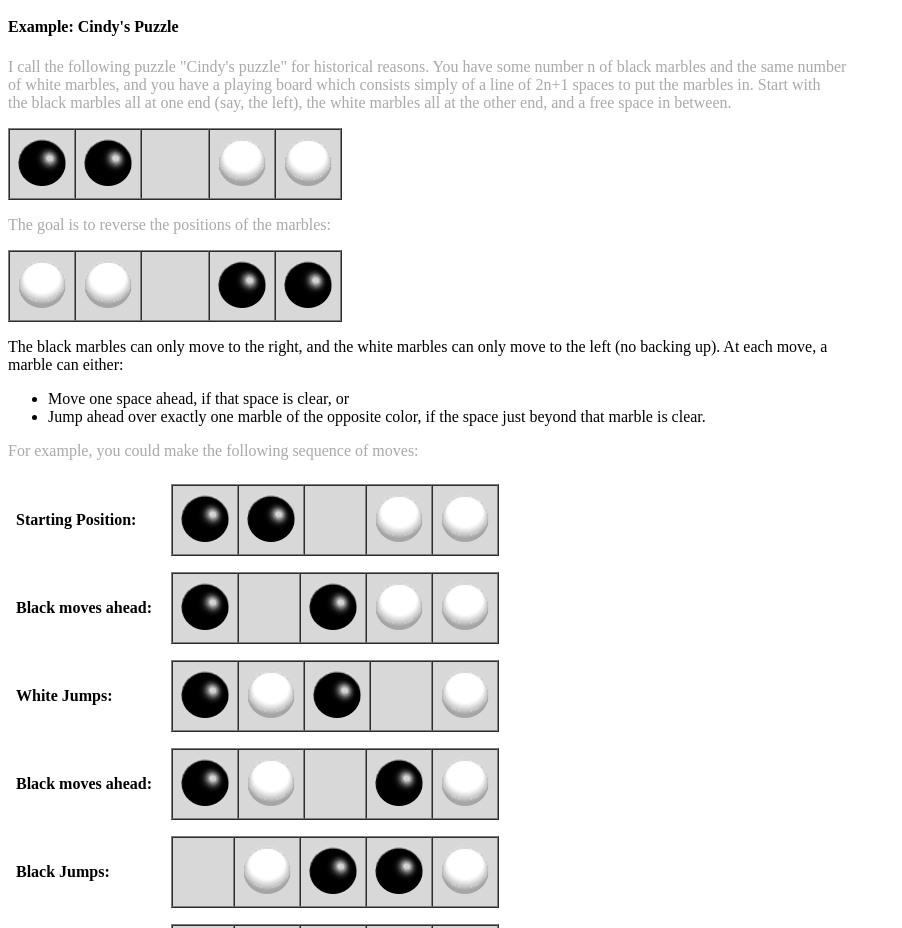
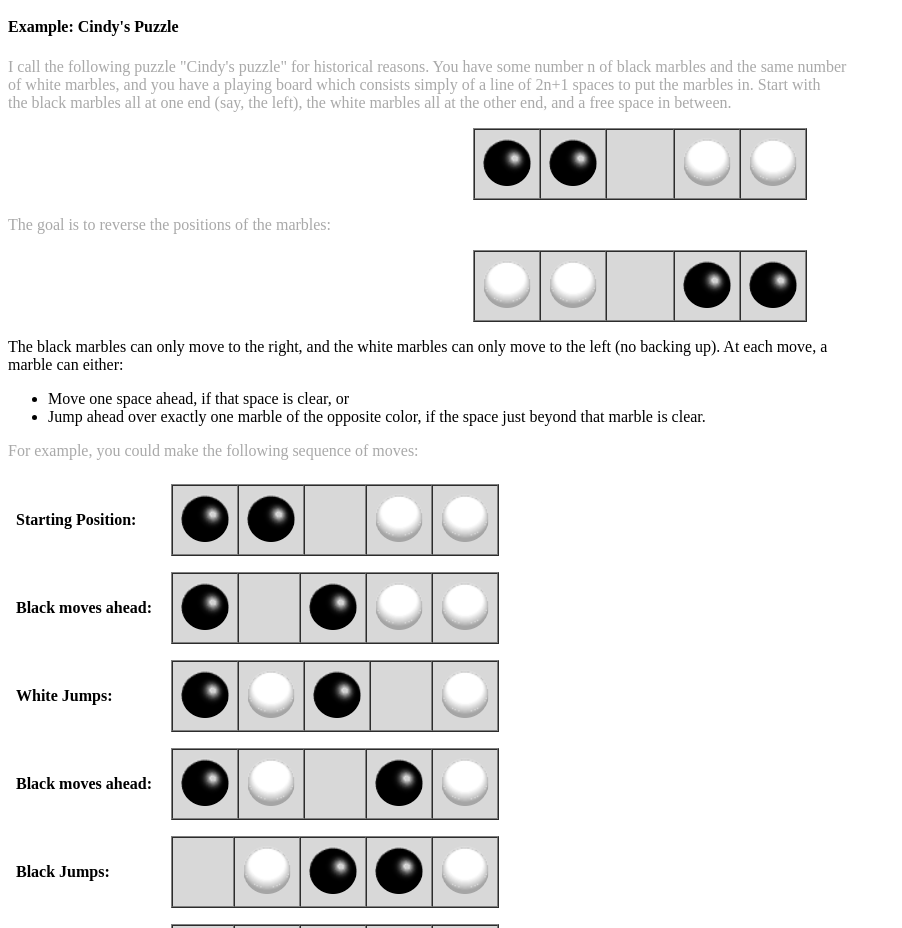
Before and after one commit to nandini3333/Projects, a plain HTML site: page P1.html in a window 1280 px wide. Shown: the part 8591-9519 px from the top of the page, without its empty margins (0-902 px from the left). Drawn offline with Linux system fonts and the light colour scheme.

Commit message:
Backtracking

```diff
--- a/P1.html
+++ b/P1.html
@@ -516,7 +516,7 @@ non-null and is not a goal node, says to</li>
      of white marbles, and you have a playing board which consists simply of a line of 2n+1 spaces to put the marbles in. Start with<br>
      the black marbles all at one end (say, the left), the white marbles all at the other end, and a free space in between.</p>
 
-<table   border="1"  cellpadding="8"   cellspacing="0";
+<table align="center"  border="1"  cellpadding="8"   cellspacing="0";
         style=" background-color: #D8D8D8";>
       <td><img src="./black.png" alt="blackball"></td>
       <td><img src="./black.png" alt="blackball"></td>
@@ -528,7 +528,7 @@ non-null and is not a goal node, says to</li>
 
  <p> The goal is to reverse the positions of the marbles:</p>
 
- <table  border="1" cellpadding="8"  cellspacing="0"
+ <table align="center" border="1" cellpadding="8"  cellspacing="0"
         style=" background-color: #D8D8D8";>
      <tr>
       <td><img src="./white.png" alt="whiteball"></td>
```
